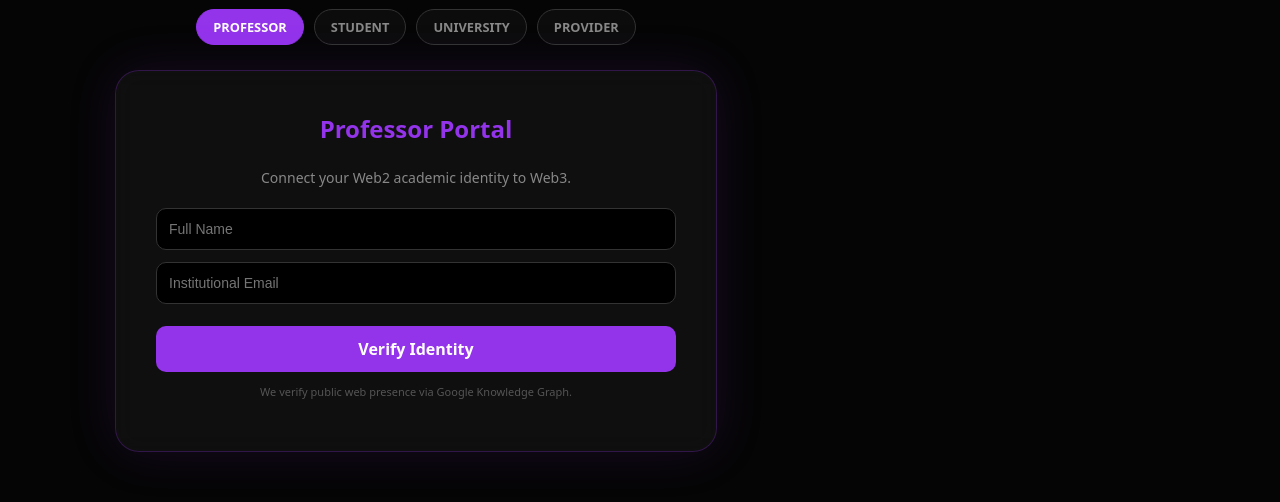
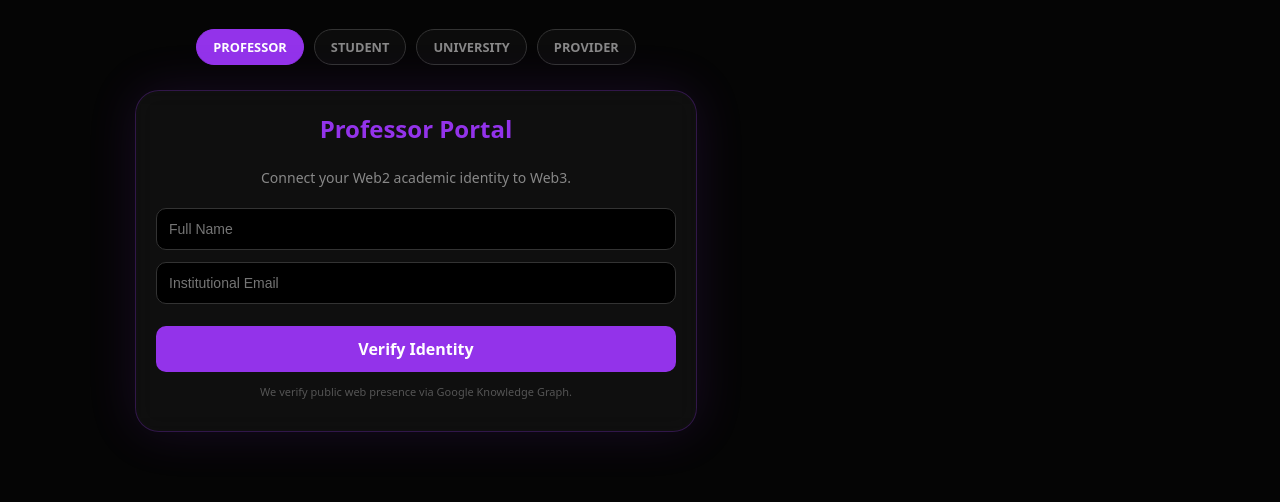
Before and after one commit to sabaazdn73/TrustCycle, a React app in the folder frontend/: page / in a window 1280 px wide. Shown: the part 237-739 px from the top of the page. Built offline with nearby package versions, Linux system fonts and the light colour scheme; the HTML template or start-up script is replaced by a standard one.

Commit message:
Update API URL to production

```diff
--- a/frontend/src/App.tsx
+++ b/frontend/src/App.tsx
@@ -113,7 +113,7 @@ export default function App() {
 
   const cardStyle: React.CSSProperties = {
     background: THEME.card,
-    padding: isMobile ? '20px' : '40px',
+    padding: isMobile ? '10px' : '20px',
     borderRadius: '24px',
     border: `1px solid ${THEME.accent}44`,
     width: isMobile ? '95%' : '520px',
```
